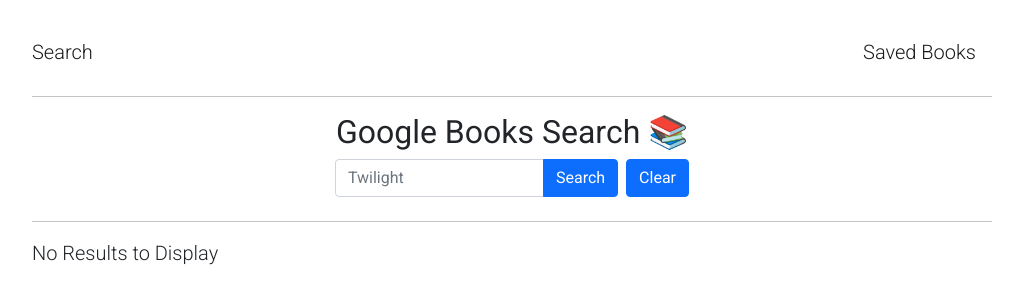
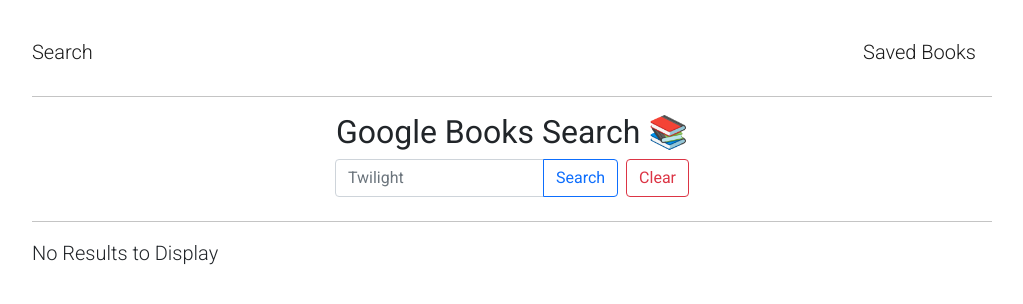
Before and after one commit to katsign/react-book-search, a React (Create React App) app in the folder client/: page / in a window 1280 px wide. Shown: the top 304 px of the page, without its empty margins (128-1151 px from the left). Built offline with nearby package versions, Linux system fonts and the light colour scheme.

Commit message:
updated btn styles

```diff
--- a/client/src/components/Result.js
+++ b/client/src/components/Result.js
@@ -17,7 +17,7 @@
   setSave = () => {
     if (this.state.text === 'Save') {
       this.setState({
-        bgColor: 'goldenrod',
+        bgColor: 'green',
         color: 'white',
         text: 'Saved',
       });
@@ -64,7 +64,7 @@
               href={this.props.link}
               target="_blank"
               rel="noopener noreferrer"
-              className="btn btn-primary"
+              className="btn btn-outline-primary"
             >
               View Book
             </a>
@@ -74,9 +74,8 @@
                 backgroundColor: this.state.bgColor,
                 color: this.state.color,
                 marginLeft: '0.5rem',
-                border: '1px solid #141414'
               }}
-              className="btn"
+              className="btn btn-outline-success"
             >
               {this.state.text}
             </button>
--- a/client/src/components/Save.js
+++ b/client/src/components/Save.js
@@ -20,7 +20,7 @@
             href={link}
             target="_blank"
             rel="noopener noreferrer"
-            className="btn btn-primary"
+            className="btn btn-outline-primary"
           >
             View Book
           </a>
--- a/client/src/pages/Home.js
+++ b/client/src/pages/Home.js
@@ -69,7 +69,7 @@
               />
               <button
                 onClick={this.handleFormSubmit}
-                className="btn btn-primary"
+                className="btn btn-outline-primary"
                 type="submit"
                 id="searchBtn"
               >
@@ -80,7 +80,7 @@
           <button
             onClick={this.handleClear}
             style={{ marginLeft: '0.5rem' }}
-            className="btn btn-primary"
+            className="btn btn-outline-danger"
           >
             Clear
           </button>
```
